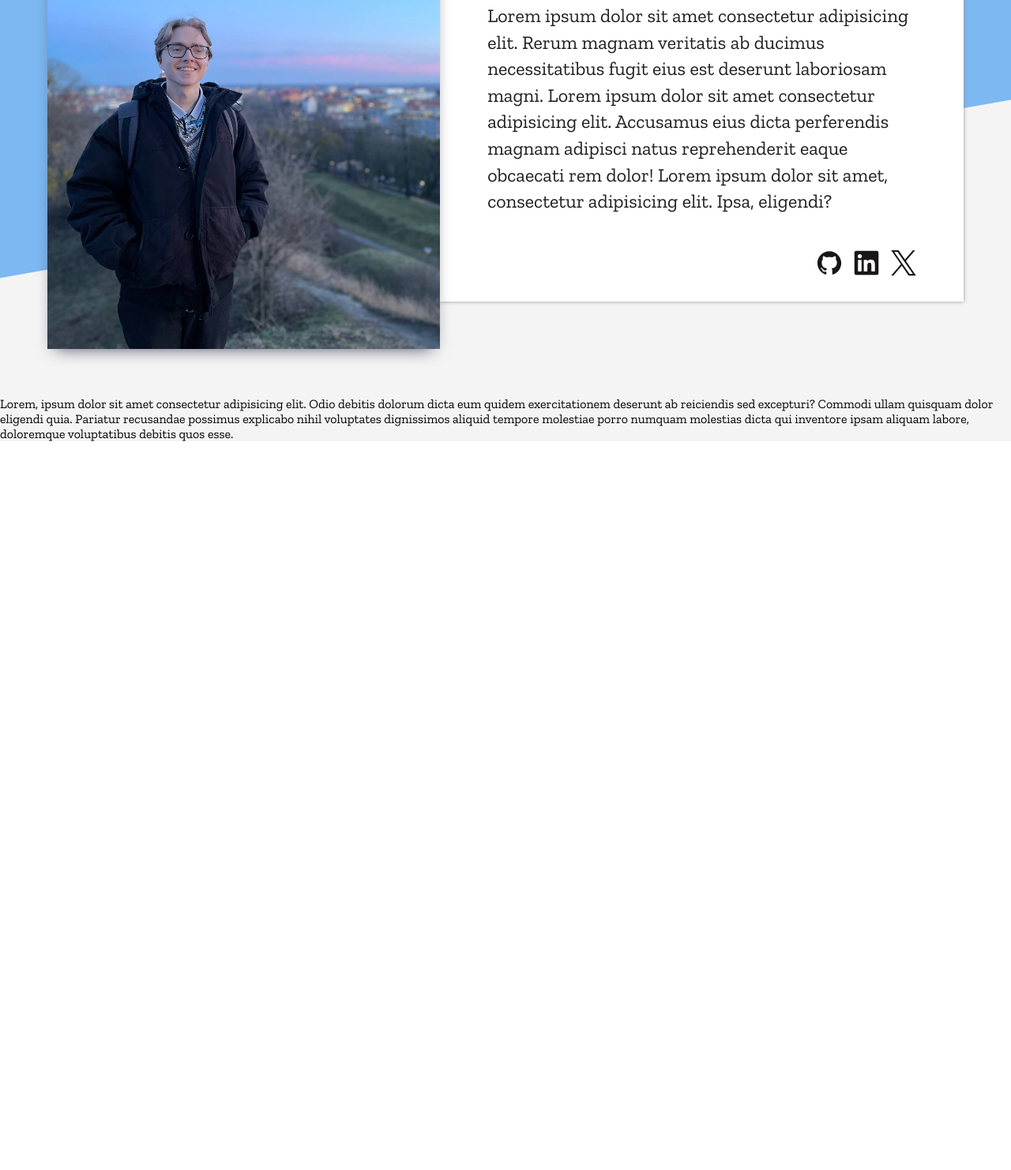
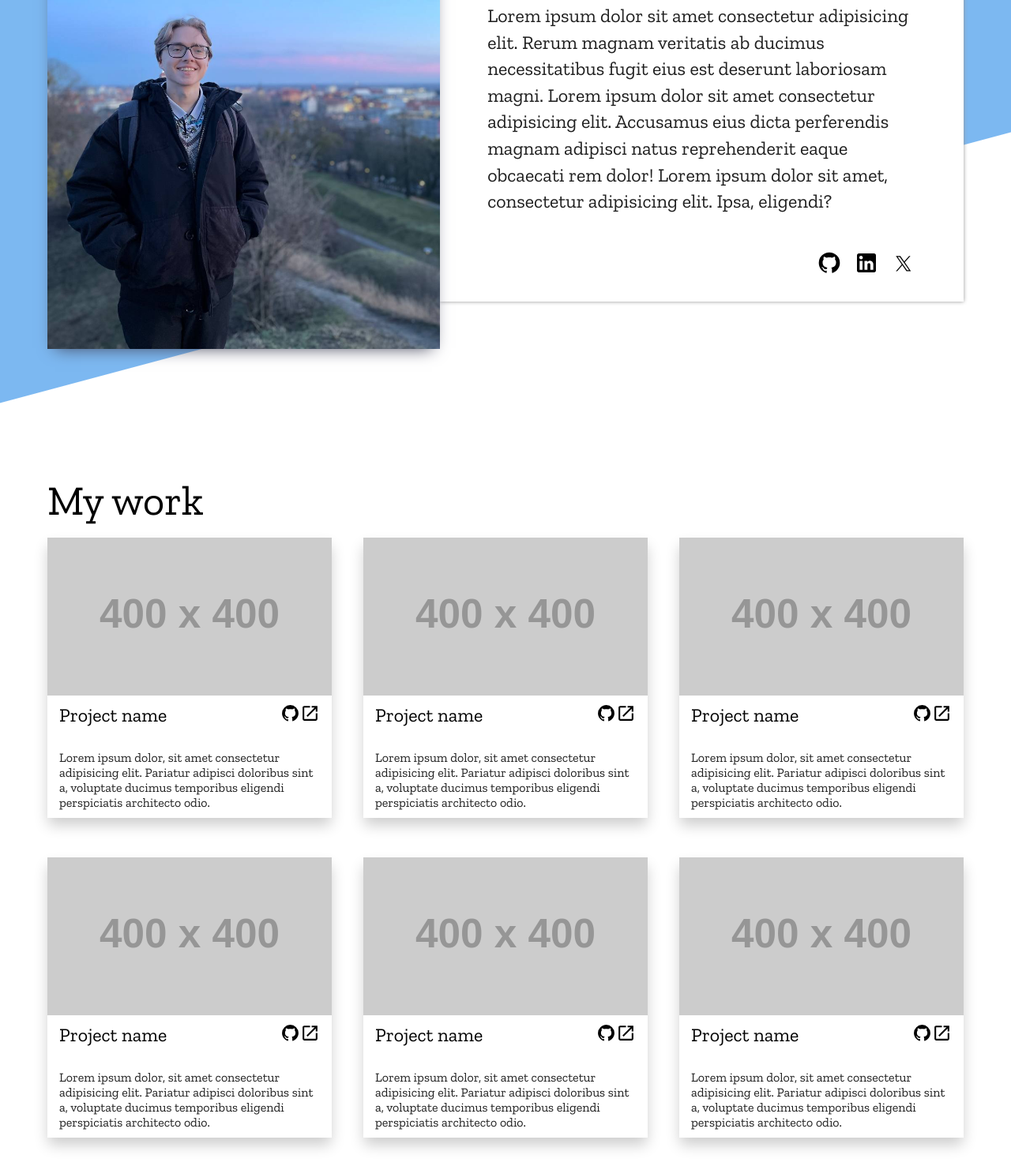
Before and after one commit to qirele/portfolio, a plain HTML site: page index.html in a window 1280 px wide. Shown: the part 298-1780 px from the top of the page at 79% size. Before the commit the page ends 857 px from the top, so only its background shows below. Drawn offline with nearby package versions, Linux system fonts and the light colour scheme; placeholder pictures from the web are drawn by us.

Commit message:
add projects section

```diff
--- a/index.html
+++ b/index.html
@@ -16,72 +16,181 @@
   </head>
   <body>
     <div class="body-wrapper">
-      <header class="container">
+      <header>
+        <div class="header-inner container">
           <div class="figure-wrapper">
             <figure class="img-wrapper">
               <picture>
                 <source srcset="./images/gdansk-960.jpg 960w" media="(min-width: 960px)" />
                 <img src="./images/gdansk-593.jpg" alt="" />
               </picture>
-            <figcaption>Kiril Hizhavsky</figcaption>
+              <figcaption>
+                <h1>Kiril Hizhavsky</h1>
+              </figcaption>
             </figure>
           </div>
           <div class="about">
             <h1>About me</h1>
             <p class="copy">
               Lorem ipsum dolor sit amet consectetur adipisicing elit. Rerum magnam veritatis ab ducimus necessitatibus
-            fugit eius est deserunt laboriosam magni. Lorem ipsum dolor sit amet consectetur adipisicing elit. Accusamus
-            eius dicta perferendis magnam adipisci natus reprehenderit eaque obcaecati rem dolor! Lorem ipsum dolor sit
-            amet, consectetur adipisicing elit. Ipsa, eligendi?
+              fugit eius est deserunt laboriosam magni. Lorem ipsum dolor sit amet consectetur adipisicing elit.
+              Accusamus eius dicta perferendis magnam adipisci natus reprehenderit eaque obcaecati rem dolor! Lorem
+              ipsum dolor sit amet, consectetur adipisicing elit. Ipsa, eligendi?
             </p>
             <div class="icons">
               <a href="#" target="_blank">
-              <svg viewBox="0 0 128 128" alt="Github">
-                <g fill="#181616">
-                  <path
-                    fill-rule="evenodd"
-                    clip-rule="evenodd"
-                    d="M64 5.103c-33.347 0-60.388 27.035-60.388 60.388 0 26.682 17.303 49.317 41.297 57.303 3.017.56 4.125-1.31 4.125-2.905 0-1.44-.056-6.197-.082-11.243-16.8 3.653-20.345-7.125-20.345-7.125-2.747-6.98-6.705-8.836-6.705-8.836-5.48-3.748.413-3.67.413-3.67 6.063.425 9.257 6.223 9.257 6.223 5.386 9.23 14.127 6.562 17.573 5.02.542-3.903 2.107-6.568 3.834-8.076-13.413-1.525-27.514-6.704-27.514-29.843 0-6.593 2.36-11.98 6.223-16.21-.628-1.52-2.695-7.662.584-15.98 0 0 5.07-1.623 16.61 6.19C53.7 35 58.867 34.327 64 34.304c5.13.023 10.3.694 15.127 2.033 11.526-7.813 16.59-6.19 16.59-6.19 3.287 8.317 1.22 14.46.593 15.98 3.872 4.23 6.215 9.617 6.215 16.21 0 23.194-14.127 28.3-27.574 29.796 2.167 1.874 4.097 5.55 4.097 11.183 0 8.08-.07 14.583-.07 16.572 0 1.607 1.088 3.49 4.148 2.897 23.98-7.994 41.263-30.622 41.263-57.294C124.388 32.14 97.35 5.104 64 5.104z"
-                  ></path>
-                  <path
-                    d="M26.484 91.806c-.133.3-.605.39-1.035.185-.44-.196-.685-.605-.543-.906.13-.31.603-.395 1.04-.188.44.197.69.61.537.91zm2.446 2.729c-.287.267-.85.143-1.232-.28-.396-.42-.47-.983-.177-1.254.298-.266.844-.14 1.24.28.394.426.472.984.17 1.255zM31.312 98.012c-.37.258-.976.017-1.35-.52-.37-.538-.37-1.183.01-1.44.373-.258.97-.025 1.35.507.368.545.368 1.19-.01 1.452zm3.261 3.361c-.33.365-1.036.267-1.552-.23-.527-.487-.674-1.18-.343-1.544.336-.366 1.045-.264 1.564.23.527.486.686 1.18.333 1.543zm4.5 1.951c-.147.473-.825.688-1.51.486-.683-.207-1.13-.76-.99-1.238.14-.477.823-.7 1.512-.485.683.206 1.13.756.988 1.237zm4.943.361c.017.498-.563.91-1.28.92-.723.017-1.308-.387-1.315-.877 0-.503.568-.91 1.29-.924.717-.013 1.306.387 1.306.88zm4.598-.782c.086.485-.413.984-1.126 1.117-.7.13-1.35-.172-1.44-.653-.086-.498.422-.997 1.122-1.126.714-.123 1.354.17 1.444.663zm0 0"
-                  ></path>
-                </g>
-              </svg>
+                <img src="./images/github.svg" alt="" class="icon" />
               </a>
               <a href="#" target="_blank">
-              <svg viewBox="0 0 128 128" alt="LinkedIn">
-                <path
-                  fill="#181616"
-                  d="M116 3H12a8.91 8.91 0 00-9 8.8v104.42a8.91 8.91 0 009 8.78h104a8.93 8.93 0 009-8.81V11.77A8.93 8.93 0 00116 3z"
-                ></path>
-                <path
-                  fill="#ffffff"
-                  d="M21.06 48.73h18.11V107H21.06zm9.06-29a10.5 10.5 0 11-10.5 10.49 10.5 10.5 0 0110.5-10.49M50.53 48.73h17.36v8h.24c2.42-4.58 8.32-9.41 17.13-9.41C103.6 47.28 107 59.35 107 75v32H88.89V78.65c0-6.75-.12-15.44-9.41-15.44s-10.87 7.36-10.87 15V107H50.53z"
-                ></path>
-              </svg>
+                <img src="./images/linkedin.svg" alt="" class="icon" />
               </a>
               <a href="#" target="_blank">
-              <svg viewBox="0 0 128 128" alt="Twitter">
-                <path
-                  d="M75.916 54.2 122.542 0h-11.05L71.008 47.06 38.672 0H1.376l48.898 71.164L1.376 128h11.05L55.18 78.303 89.328 128h37.296L75.913 54.2ZM60.782 71.79l-4.955-7.086-39.42-56.386h16.972L65.19 53.824l4.954 7.086 41.353 59.15h-16.97L60.782 71.793Z"
-                  fill="#181616"
-                  style="stroke-width: 0.104373"
-                ></path>
-              </svg>
+                <img src="./images/twitter.svg" alt="" class="icon" />
               </a>
+            </div>
           </div>
         </div>
       </header>
       <main>
-        <div>
-          Lorem, ipsum dolor sit amet consectetur adipisicing elit. Odio debitis dolorum dicta eum quidem exercitationem
-          deserunt ab reiciendis sed excepturi? Commodi ullam quisquam dolor eligendi quia. Pariatur recusandae possimus
-          explicabo nihil voluptates dignissimos aliquid tempore molestiae porro numquam molestias dicta qui inventore
-          ipsam aliquam labore, doloremque voluptatibus debitis quos esse.
+        <h2 class="container">My work</h2>
+        <div class="projects container">
+          <div class="project">
+            <div class="img-wrapper">
+              <img src="https://placehold.co/400" alt="" />
+            </div>
+            <div class="card-bottom">
+              <div class="project-name-links">
+                <h3>Project name</h3>
+                <div class="icons">
+                  <a href="#">
+                    <img src="./images/github.svg" alt="" class="icon" />
+                  </a>
+                  <a href="#">
+                    <img src="./images/open-in-new.svg" alt="" class="icon" />
+                  </a>
+                </div>
+              </div>
+              <p class="description">
+                Lorem ipsum dolor, sit amet consectetur adipisicing elit. Pariatur adipisci doloribus sint a, voluptate
+                ducimus temporibus eligendi perspiciatis architecto odio.
+              </p>
+            </div>
+          </div>
+          <div class="project">
+            <div class="img-wrapper">
+              <img src="https://placehold.co/400" alt="" />
+            </div>
+            <div class="card-bottom">
+              <div class="project-name-links">
+                <h3>Project name</h3>
+                <div class="icons">
+                  <a href="#">
+                    <img src="./images/github.svg" alt="" class="icon" />
+                  </a>
+                  <a href="#">
+                    <img src="./images/open-in-new.svg" alt="" class="icon" />
+                  </a>
+                </div>
+              </div>
+              <p class="description">
+                Lorem ipsum dolor, sit amet consectetur adipisicing elit. Pariatur adipisci doloribus sint a, voluptate
+                ducimus temporibus eligendi perspiciatis architecto odio.
+              </p>
+            </div>
+          </div>
+          <div class="project">
+            <div class="img-wrapper">
+              <img src="https://placehold.co/400" alt="" />
+            </div>
+            <div class="card-bottom">
+              <div class="project-name-links">
+                <h3>Project name</h3>
+                <div class="icons">
+                  <a href="#">
+                    <img src="./images/github.svg" alt="" class="icon" />
+                  </a>
+                  <a href="#">
+                    <img src="./images/open-in-new.svg" alt="" class="icon" />
+                  </a>
+                </div>
+              </div>
+              <p class="description">
+                Lorem ipsum dolor, sit amet consectetur adipisicing elit. Pariatur adipisci doloribus sint a, voluptate
+                ducimus temporibus eligendi perspiciatis architecto odio.
+              </p>
+            </div>
+          </div>
+          <div class="project">
+            <div class="img-wrapper">
+              <img src="https://placehold.co/400" alt="" />
+            </div>
+            <div class="card-bottom">
+              <div class="project-name-links">
+                <h3>Project name</h3>
+                <div class="icons">
+                  <a href="#">
+                    <img src="./images/github.svg" alt="" class="icon" />
+                  </a>
+                  <a href="#">
+                    <img src="./images/open-in-new.svg" alt="" class="icon" />
+                  </a>
+                </div>
+              </div>
+              <p class="description">
+                Lorem ipsum dolor, sit amet consectetur adipisicing elit. Pariatur adipisci doloribus sint a, voluptate
+                ducimus temporibus eligendi perspiciatis architecto odio.
+              </p>
+            </div>
+          </div>
+          <div class="project">
+            <div class="img-wrapper">
+              <img src="https://placehold.co/400" alt="" />
+            </div>
+            <div class="card-bottom">
+              <div class="project-name-links">
+                <h3>Project name</h3>
+                <div class="icons">
+                  <a href="#">
+                    <img src="./images/github.svg" alt="" class="icon" />
+                  </a>
+                  <a href="#">
+                    <img src="./images/open-in-new.svg" alt="" class="icon" />
+                  </a>
+                </div>
+              </div>
+              <p class="description">
+                Lorem ipsum dolor, sit amet consectetur adipisicing elit. Pariatur adipisci doloribus sint a, voluptate
+                ducimus temporibus eligendi perspiciatis architecto odio.
+              </p>
+            </div>
+          </div>
+          <div class="project">
+            <div class="img-wrapper">
+              <img src="https://placehold.co/400" alt="" />
+            </div>
+            <div class="card-bottom">
+              <div class="project-name-links">
+                <h3>Project name</h3>
+                <div class="icons">
+                  <a href="#">
+                    <img src="./images/github.svg" alt="" class="icon" />
+                  </a>
+                  <a href="#">
+                    <img src="./images/open-in-new.svg" alt="" class="icon" />
+                  </a>
+                </div>
+              </div>
+              <p class="description">
+                Lorem ipsum dolor, sit amet consectetur adipisicing elit. Pariatur adipisci doloribus sint a, voluptate
+                ducimus temporibus eligendi perspiciatis architecto odio.
+              </p>
+            </div>
+          </div>
         </div>
       </main>
-      <footer></footer>
+      <footer>
+        <img src="./images/email-outline.svg" alt="" />
+      </footer>
     </div>
   </body>
 </html>
--- a/styles.css
+++ b/styles.css
@@ -33,11 +33,10 @@
 }
 */
 
-header {
+.header-inner {
   display: grid;
   grid-template-columns: 3fr 4fr;
   grid-template-rows: 100vh;
-  padding: 0 60px;
 }
 
 img {
@@ -59,16 +58,17 @@ figcaption {
 .container {
   max-width: 1920px;
   margin: 0 auto;
+  padding: 0 60px;
 }
 
-.body-wrapper {
+header {
   position: relative;
-  overflow: hidden;
+  padding-bottom: 100px;
 }
 
-.body-wrapper::before {
+header::before {
   /* https://edavis.github.io/2018/02/04/create-an-angled-background-in-css/ */
-  background-image: linear-gradient(170deg, #7cb8f1 60%, #f4f4f4 calc(60% + 1px));
+  background-image: linear-gradient(165deg, #7cb8f1 65%, #ffffff calc(65% + 1px));
   position: absolute;
   content: "";
   width: 100%;
@@ -81,12 +81,12 @@ figcaption {
   padding: 60px 0 60px 0;
 }
 
-.img-wrapper {
+.figure-wrapper .img-wrapper {
   height: 100%;
   position: relative;
 }
 
-.img-wrapper img {
+.figure-wrapper .img-wrapper img {
   height: 100%;
   width: 100%;
   object-fit: cover;
@@ -109,6 +109,12 @@ figcaption {
 h1 {
   font-size: 4rem;
 }
+h2 {
+  font-size: 3.3rem;
+}
+h3 {
+  font-size: 1.5rem;
+}
 
 .copy {
   font-size: 1.5rem;
@@ -116,22 +122,65 @@ h1 {
   color: #1f1f1f;
 }
 
-.icons {
+.about .icons {
+  margin-top: auto;
   display: flex;
   justify-content: end;
   gap: 15px;
 }
 
-.icons a {
-  display: block;
-}
-
-.icons a svg {
+.about .icons img {
   width: 32px;
 }
 
-.icons {
-  margin-top: auto;
+main h2.container {
+  max-width: 1500px;
+  margin-bottom: 15px;
+}
+
+.projects {
+  display: grid;
+  grid-template-columns: repeat(auto-fill, minmax(300px, 1fr));
+  gap: 50px 40px;
+  max-width: 1500px;
+}
+
+.projects .icons img {
+  width: 25px;
+}
+
+.projects .icons {
+  display: flex;
+}
+
+.project-name-links {
+  display: flex;
+  justify-content: space-between;
+}
+
+.project {
+  box-shadow: 0px 10px 17px -1px #cdcdcd;
+}
+
+.project .img-wrapper {
+  height: 200px;
+}
+
+.project .img-wrapper img {
+  width: 100%;
+  height: 100%;
+  object-fit: cover;
+}
+
+.card-bottom {
+  display: flex;
+  flex-direction: column;
+  gap: 30px;
+  padding: 10px 15px;
+}
+
+.description {
+  color: #1f1f1f;
 }
 
 @media screen and (max-width: 1200px) {
```
Also changed, not shown: images/email-outline.svg (added), images/github.svg (added), images/linkedin.svg (added), images/open-in-new.svg (added), images/twitter.svg (added). Lines whose indentation alone changed are shown as unchanged.
